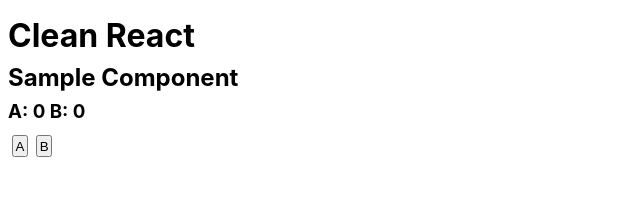
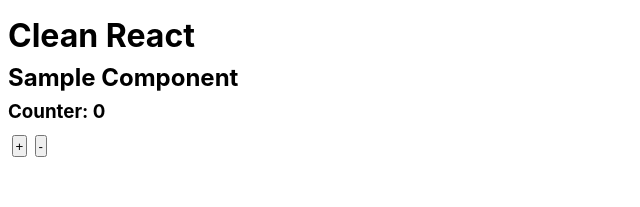
Before and after one commit to aamirmabs/react-useReducer, a React (Create React App) app: page / in a window 1280 px wide. Shown: the top 207 px of the page, without its empty margins (0-640 px from the left). Built offline with nearby package versions, Linux system fonts and the light colour scheme.

Commit message:
simple counter with useReducer

```diff
--- a/src/components/SampleComponent.js
+++ b/src/components/SampleComponent.js
@@ -15,11 +15,11 @@
   const [state, dispatch] = useReducer(
     (state, initialValue) => {
       switch (initialValue.type) {
-        case "A":
-          state = { ...state, counterA: state.counterA + 1 };
+        case "+":
+          state = { ...state, counter: state.counter + 1 };
           break;
-        case "B":
-          state = { ...state, counterB: state.counterB + 1 };
+        case "-":
+          state = { ...state, counter: state.counter - 1 };
           break;
 
         default:
@@ -27,17 +27,15 @@
       }
       return state;
     },
-    { counterA: 0, counterB: 0 }
+    { counter: 0 }
   );
 
   return (
     <div>
       <h2>Sample Component</h2>
-      <h3>
-        A: {state.counterA} B: {state.counterB}
-      </h3>
-      <button onClick={() => dispatch({ type: "A" })}>A</button>
-      <button onClick={() => dispatch({ type: "B" })}>B</button>
+      <h3>Counter: {state.counter}</h3>
+      <button onClick={() => dispatch({ type: "+" })}> + </button>
+      <button onClick={() => dispatch({ type: "-" })}> - </button>
     </div>
   );
 }
```
